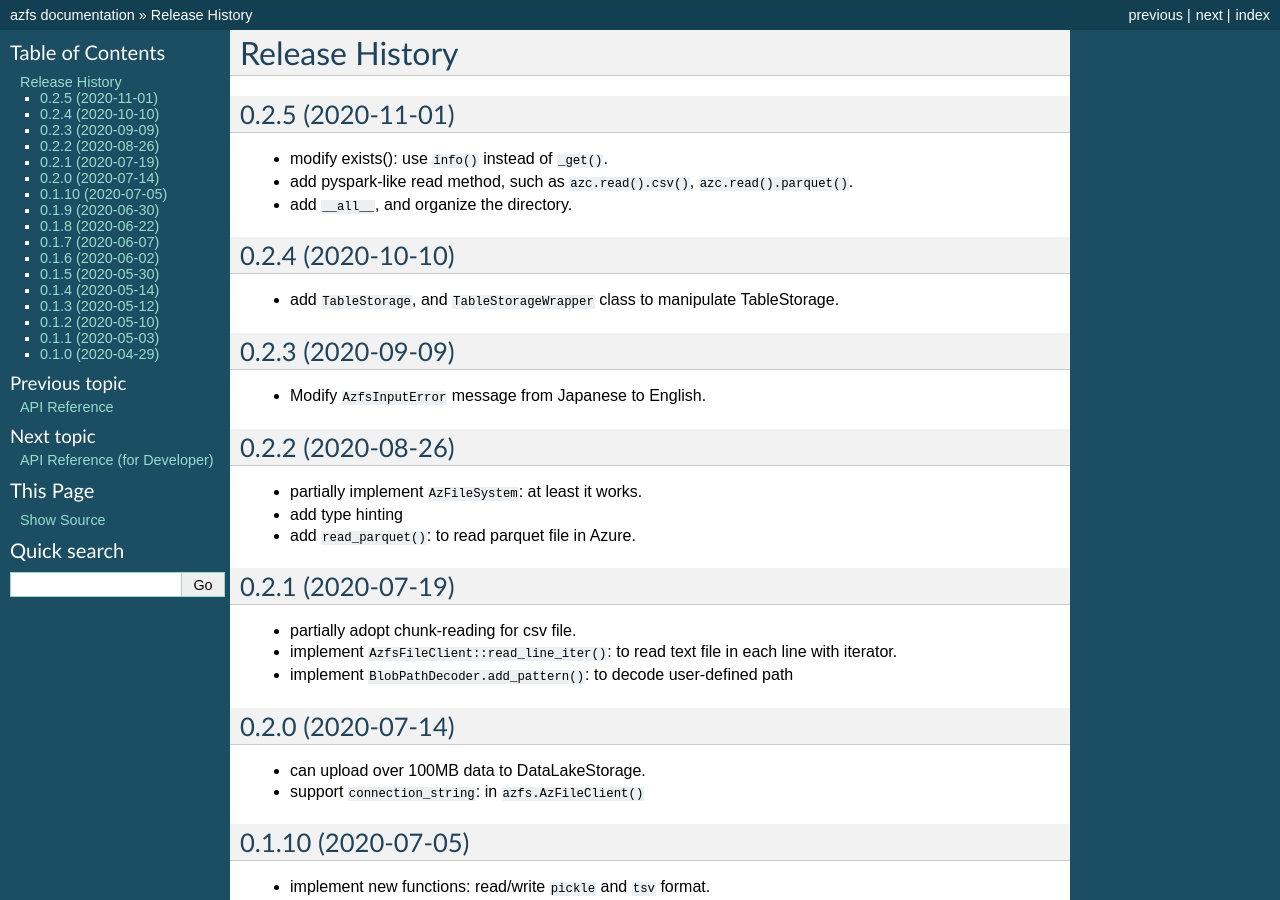
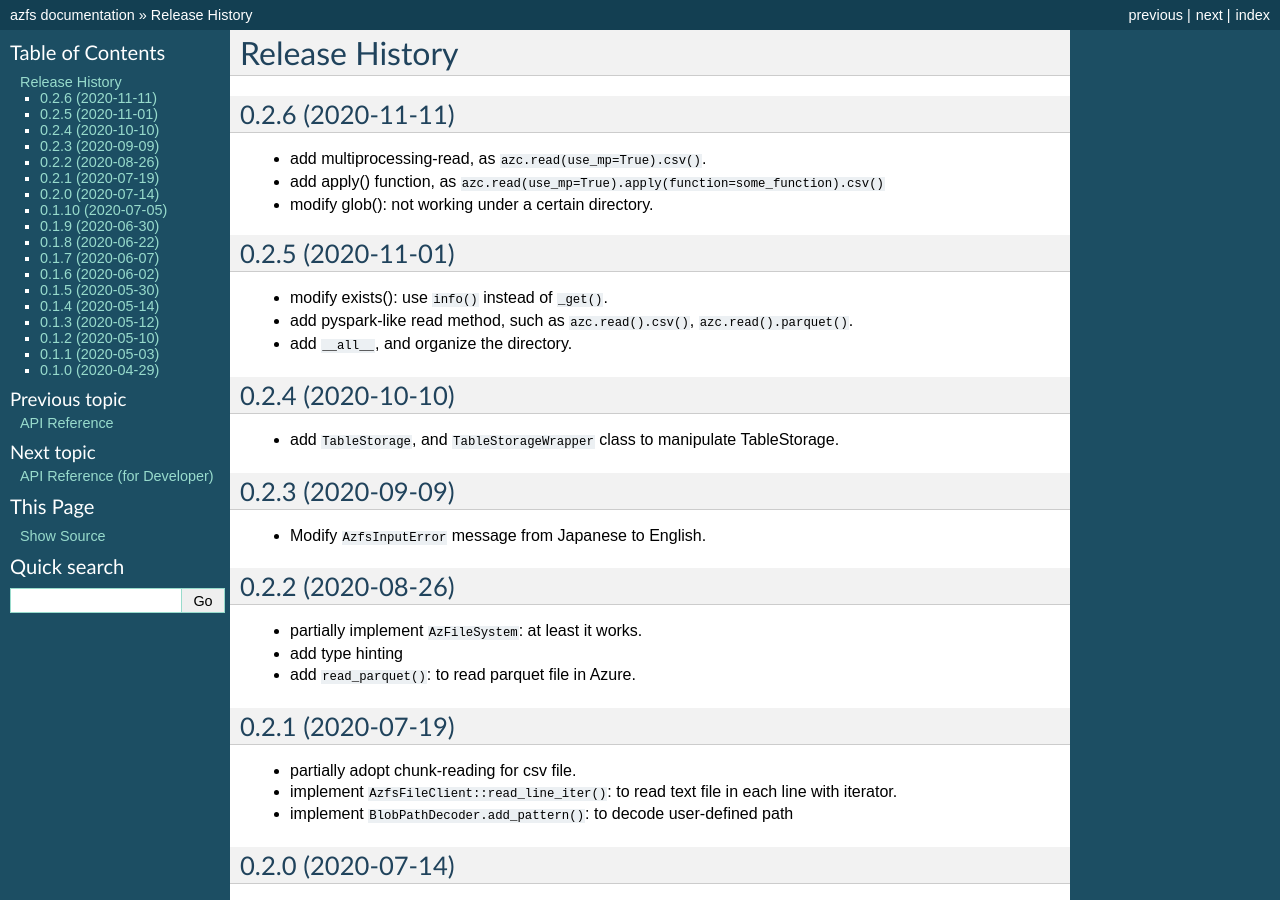
Before and after one commit to arpitjain799/azfs, a Sphinx documentation site: the page built from docs/sources/release_history.rst, in a window 1280 px wide and 900 px high. Built offline with Sphinx 7.4.7, drawn with Linux system fonts in a browser that asks for light colours.

Commit message:
update release note

```diff
--- a/docs/sources/release_history.rst
+++ b/docs/sources/release_history.rst
@@ -1,5 +1,12 @@
 Release History
 ===============
+
+0.2.6 (2020-11-11)
+------------------
+
+* add multiprocessing-read, as ``azc.read(use_mp=True).csv()``.
+* add apply() function, as ``azc.read(use_mp=True).apply(function=some_function).csv()``
+* modify glob(): not working under a certain directory.
 
 0.2.5 (2020-11-01)
 ------------------
```
